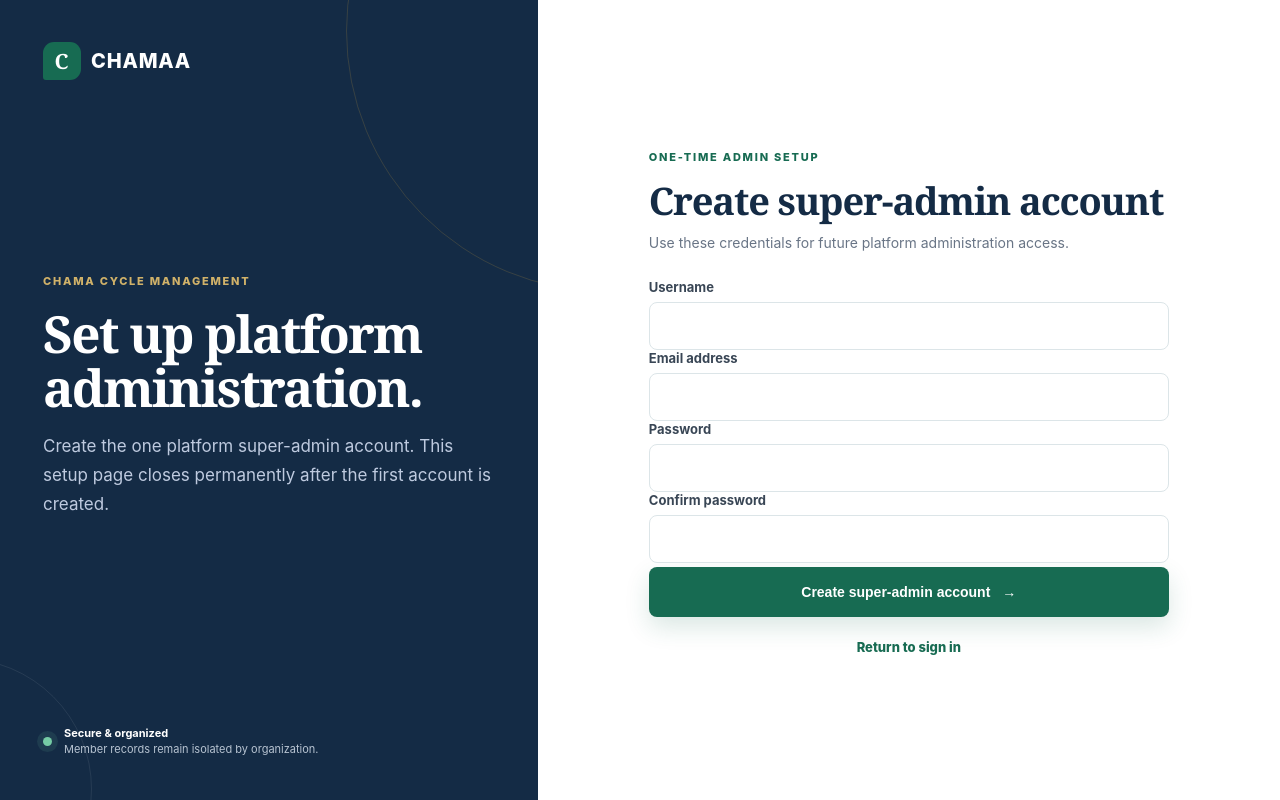
After one commit to iann-jpeg/Chamaa, a Django app: page /administration/setup/ in a window 1280 px wide. The commit adds this page. Run offline with Django 5.2, Linux system fonts and the light colour scheme; parts of the project's set-up code (start-up, migrations or seed data) failed here and were passed over.

Commit message:
Add one-time superadmin setup
Co-authored-by: Copilot <223556219+Copilot@users.noreply.github.com>

```diff
--- /dev/null
+++ b/administration/context_processors.py
@@ -0,0 +1,8 @@
+from django.contrib.auth import get_user_model
+
+
+def superadmin_setup(request):
+    User = get_user_model()
+    return {
+        "superadmin_setup_available": not User.objects.filter(is_superuser=True).exists(),
+    }
--- a/administration/urls.py
+++ b/administration/urls.py
@@ -2,6 +2,7 @@ from django.urls import path
 from . import views
 
 urlpatterns = [
+    path("setup/", views.superadmin_setup, name="superadmin-setup"),
     path("login/", views.administration_login, name="administration-login"),
     path("my-workspace/", views.my_administration_workspace, name="my-administration-workspace"),
     path("platform/", views.platform_dashboard, name="platform-dashboard"),
--- a/administration/views.py
+++ b/administration/views.py
@@ -7,6 +7,7 @@ from django.core.exceptions import PermissionDenied
 from django.shortcuts import get_object_or_404, redirect, render
 from django.utils import timezone
 from django.views.decorators.http import require_POST
+from django.contrib.auth.hashers import make_password
 import secrets
 import string
 
@@ -25,6 +26,36 @@ def administration_login(request):
     if request.user.is_authenticated:
         return redirect("my-administration-workspace")
     return redirect("member-login")
+
+
+def superadmin_setup(request):
+    if User.objects.filter(is_superuser=True).exists():
+        return redirect("member-login")
+    if request.method == "POST":
+        username = request.POST.get("username", "").strip()
+        email = request.POST.get("email", "").strip().lower()
+        password = request.POST.get("password", "")
+        confirmation = request.POST.get("confirm_password", "")
+        if not username or not email or len(password) < 8 or password != confirmation:
+            return render(request, "administration/superadmin_setup.html", {
+                "error": "Enter all details, use a password of at least 8 characters, and confirm the password.",
+            }, status=400)
+        if User.objects.filter(username__iexact=username).exists() or User.objects.filter(email__iexact=email).exists():
+            return render(request, "administration/superadmin_setup.html", {
+                "error": "That username or email is already registered.",
+            }, status=400)
+        user = User.objects.create(
+            username=username,
+            email=email,
+            password=make_password(password),
+            is_active=True,
+            is_staff=True,
+            is_superuser=True,
+        )
+        from django.contrib import messages
+        messages.success(request, "Super-admin account created. Sign in to open the platform administration workspace.")
+        return redirect("member-login")
+    return render(request, "administration/superadmin_setup.html")
 
 
 def super_admin_required(view):
--- a/chamapilot/settings.py
+++ b/chamapilot/settings.py
@@ -85,6 +85,7 @@ TEMPLATES = [
                 'django.template.context_processors.request',
                 'django.contrib.auth.context_processors.auth',
                 'django.contrib.messages.context_processors.messages',
+                'administration.context_processors.superadmin_setup',
             ],
         },
     },
--- /dev/null
+++ b/templates/administration/superadmin_setup.html
@@ -0,0 +1,25 @@
+{% extends "core/base.html" %}
+{% block title %}Super-admin setup | CHAMAA{% endblock %}
+{% block panel_title %}Set up platform<br>administration.{% endblock %}
+{% block panel_text %}Create the one platform super-admin account. This setup page closes permanently after the first account is created.{% endblock %}
+{% block content %}
+<div class="auth-header">
+    <span class="auth-kicker">ONE-TIME ADMIN SETUP</span>
+    <h2>Create super-admin account</h2>
+    <p>Use these credentials for future platform administration access.</p>
+</div>
+{% if error %}<div class="form-errors" role="alert">{{ error }}</div>{% endif %}
+<form class="auth-form" method="post">
+    {% csrf_token %}
+    <label class="field-label" for="id_username">Username</label>
+    <input id="id_username" name="username" maxlength="150" required autocomplete="username">
+    <label class="field-label" for="id_email">Email address</label>
+    <input id="id_email" name="email" type="email" required autocomplete="email">
+    <label class="field-label" for="id_password">Password</label>
+    <input id="id_password" name="password" type="password" minlength="8" required autocomplete="new-password">
+    <label class="field-label" for="id_confirm_password">Confirm password</label>
+    <input id="id_confirm_password" name="confirm_password" type="password" minlength="8" required autocomplete="new-password">
+    <button class="primary-button" type="submit"><span>Create super-admin account</span><span aria-hidden="true">→</span></button>
+</form>
+<p class="auth-switch"><a href="{% url 'member-login' %}">Return to sign in</a></p>
+{% endblock %}
--- a/templates/home.html
+++ b/templates/home.html
@@ -307,7 +307,7 @@
         <div class="footer-brand"><a class="brand" href="#top"><span class="brand-mark">C</span><span>CHAMAA</span></a><p>Every Contribution. Every Turn. Every Payout. Automated.</p></div>
         <div><strong>Platform</strong><a href="#how-it-works">How It Works</a><a href="#features">Features</a><a href="#for-chamas">For Chamas</a></div>
         <div><strong>Company</strong><a href="#about">About Us</a><a href="#contact">Contact</a></div>
-        <div><strong>Account</strong><a href="{% url 'member-login' %}">Login</a><a href="{% url 'member-register' %}">Create Account</a></div>
+        <div><strong>Account</strong><a href="{% url 'member-login' %}">Login</a><a href="{% url 'member-register' %}">Create Account</a>{% if superadmin_setup_available %}<a href="{% url 'superadmin-setup' %}">Admin setup</a>{% endif %}</div>
         <div><strong>Legal</strong><a href="/privacy/">Privacy Policy</a><a href="/terms/">Terms and Conditions</a></div>
     </div>
     <div class="container footer-bottom"><span>© {% now "Y" %} CHAMAA. All rights reserved.</span><span>Secure Chama operations</span></div>
```
Also changed, not shown: administration/tests.py (+16 -0 lines).
